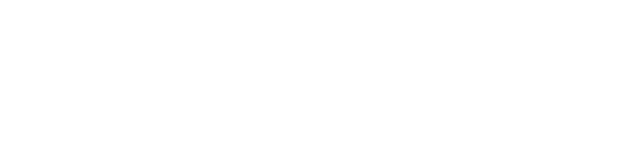
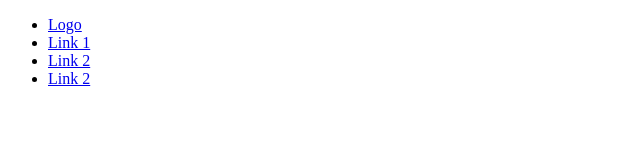
Before and after one commit to nhern97/Odin_Landing_Page, a plain HTML site: page index.html in a window 1280 px wide. Shown: the whole page, without its empty margins (0-640 px from the left). Drawn offline with Linux system fonts and the light colour scheme.

Commit message:
Create nav bar

```diff
--- a/index.html
+++ b/index.html
@@ -7,6 +7,26 @@
   <link rel="Stylesheet" href="styles.css">
 </head>
 <body>
-
+  <ul>
+    <li>
+      <a href="/">
+        Logo
+      </a>
+    </li>
+    <li>
+      <a href="/">
+        Link 1
+      </a>
+    </li>
+    <li>
+      <a href="/">
+        Link 2
+      </a>
+    </li>
+    <li>
+      <a href="/">
+        Link 2
+      </a>
+    </li>
 </body>
 </html>
```
